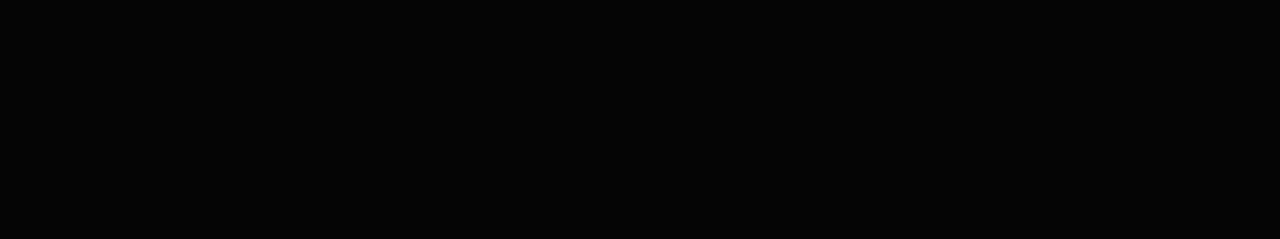
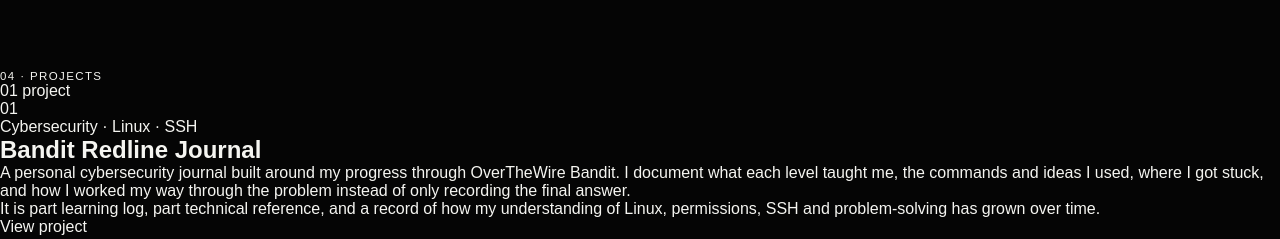
Before and after one commit to emma-dasilva-dev/emma-portfolio, a Next.js app: page / in a window 1280 px wide. Shown: the part 3295-3534 px from the top of the page. Before the commit the page ends 3365 px from the top, so only its background shows below. Built offline with nearby package versions, Linux system fonts and the light colour scheme.

Commit message:
Add Projects after stack

```diff
--- a/src/app/page.tsx
+++ b/src/app/page.tsx
@@ -2,6 +2,7 @@
 import Experience from "@/components/sections/Experience";
 import Hero from "@/components/sections/Hero";
 import Intro from "@/components/sections/Intro";
+import Projects from "@/components/sections/Projects";
 import Stack from "@/components/sections/Stack";
 import SmoothScroll from "@/components/ui/SmoothScroll";
 
@@ -16,7 +17,7 @@
 
         <Experience />
         <Stack />
-        <div id="projects" />
+        <Projects />
         <div id="contact" />
       </main>
     </SmoothScroll>
```
